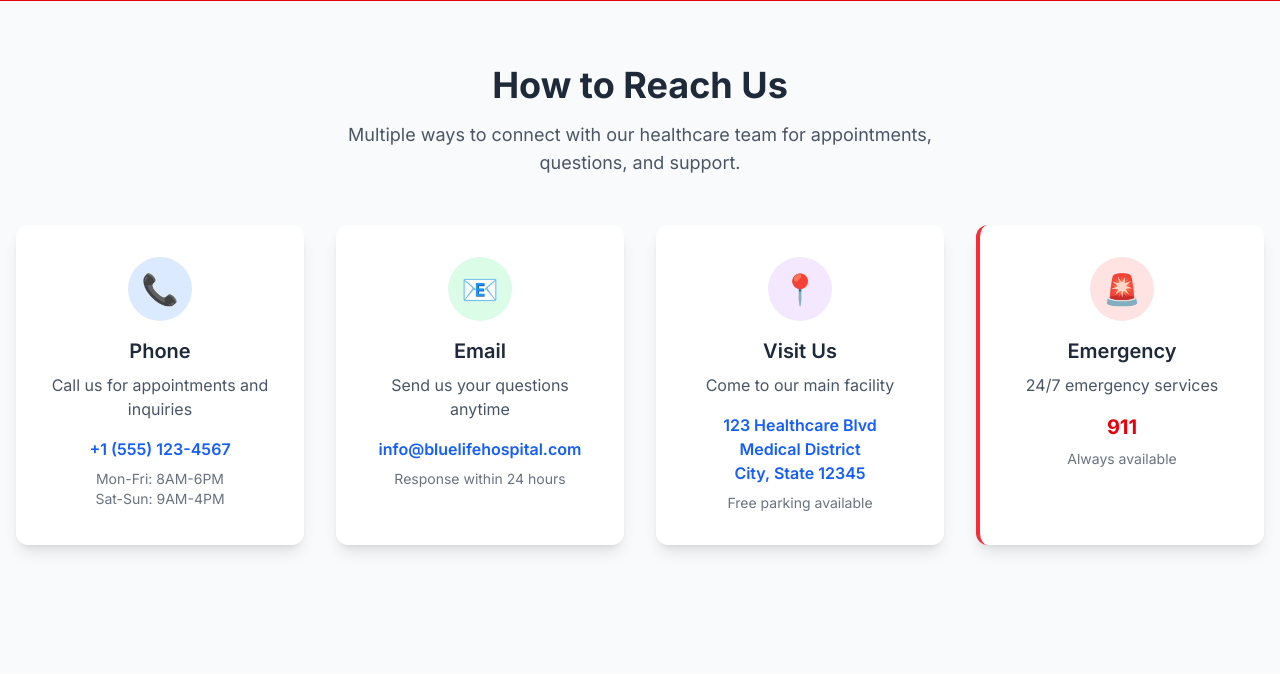
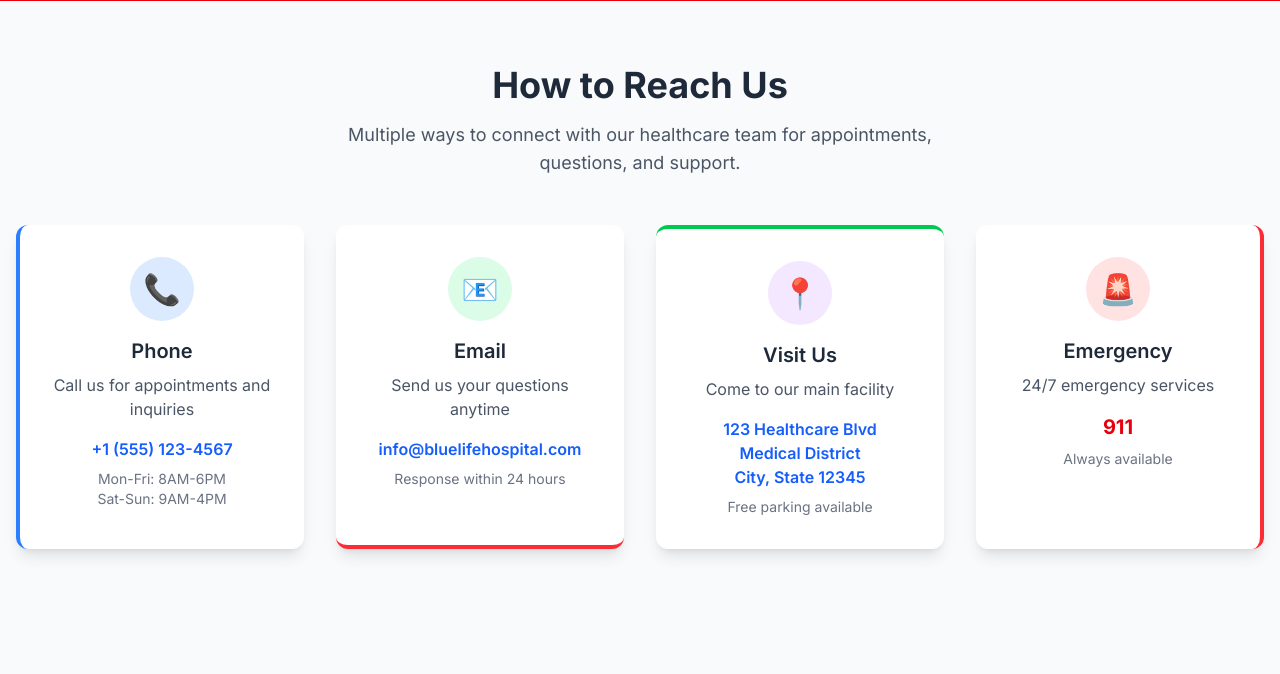
Before and after one commit to Grealishgit/BlueLife-Hospital, a PHP site: page /contact.php in a window 1280 px wide. Shown: the part 543-1217 px from the top of the page. Run offline with PHP 8.4, Linux system fonts and the light colour scheme.

Commit message:
Refactor footer and contact page styles for improved consistency and readability

```diff
--- a/app/Views/footer.php
+++ b/app/Views/footer.php
@@ -1,4 +1,4 @@
-<footer class="px-6 md:px-16 lg:px-24 xl:px-32 pt-8 w-full text-gray-500">
+<footer class="px-6 md:px-16 lg:px-24 xl:px-32 pt-8 w-full  text-gray-500">
     <div class="flex flex-col md:flex-row justify-between w-full gap-10 border-b border-gray-500/30 pb-6">
         <div class="md:max-w-96">
             <!-- <img class="h-9"
--- a/contact.php
+++ b/contact.php
@@ -48,7 +48,7 @@
                 inquiries, or emergency assistance.
             </p>
             <button onclick="scrollToContact()"
-                class="bg-white text-blue-600 px-8 py-3 rounded-full font-semibold hover:bg-gray-100 transition-colors">
+                class="bg-white text-blue-600 px-8 py-3 cursor-pointer rounded-full font-semibold hover:bg-gray-100 transition-colors">
                 Get In Touch
             </button>
         </div>
@@ -76,7 +76,8 @@
 
             <div class="grid grid-cols-1 md:grid-cols-2 lg:grid-cols-4 gap-8 mb-16">
                 <!-- Phone -->
-                <div class="contact-card bg-white rounded-xl shadow-lg p-8 text-center hover:shadow-2xl">
+                <div
+                    class="contact-card bg-white rounded-xl border-l-4 cursor-pointer border-blue-500 shadow-lg hover:shadow-blue-400 p-8 text-center hover:shadow-2xl">
                     <div
                         class="w-16 h-16 bg-blue-100 text-blue-600 rounded-full flex items-center justify-center text-3xl mx-auto mb-4">
                         📞</div>
@@ -88,7 +89,8 @@
                 </div>
 
                 <!-- Email -->
-                <div class="contact-card bg-white rounded-xl shadow-lg p-8 text-center hover:shadow-2xl">
+                <div
+                    class="contact-card bg-white rounded-xl border-b-4 border-red-500 cursor-pointer shadow-lg hover:shadow-red-400 p-8 text-center hover:shadow-2xl">
                     <div
                         class="w-16 h-16 bg-green-100 text-green-600 rounded-full flex items-center justify-center text-3xl mx-auto mb-4">
                         📧</div>
@@ -100,7 +102,8 @@
                 </div>
 
                 <!-- Location -->
-                <div class="contact-card bg-white rounded-xl shadow-lg p-8 text-center hover:shadow-2xl">
+                <div
+                    class="contact-card bg-white rounded-xl shadow-lg hover:shadow-green-400 border-t-4 cursor-pointer border-green-500 p-8 text-center hover:shadow-2xl">
                     <div
                         class="w-16 h-16 bg-purple-100 text-purple-600 rounded-full flex items-center justify-center text-3xl mx-auto mb-4">
                         📍</div>
@@ -116,7 +119,7 @@
 
                 <!-- Emergency -->
                 <div
-                    class="contact-card bg-white rounded-xl shadow-lg p-8 text-center hover:shadow-2xl border-l-4 border-red-500">
+                    class="contact-card bg-white cursor-pointer rounded-xl cursor-pointer shadow-lg hover:shadow-red-400 p-8 text-center hover:shadow-2xl border-r-4 border-red-500">
                     <div
                         class="w-16 h-16 bg-red-100 text-red-600 rounded-full flex items-center justify-center text-3xl mx-auto mb-4">
                         🚨</div>
```
Lines whose indentation alone changed are shown as unchanged.
